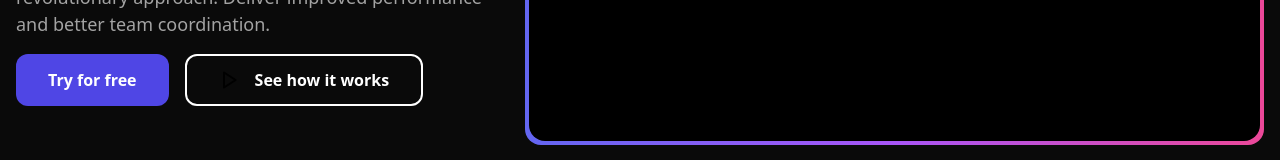
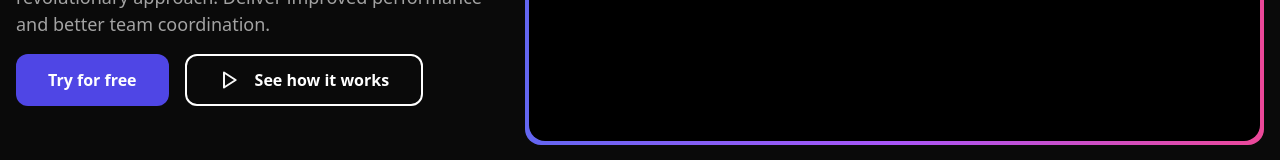
Before and after one commit to wickeddd3/mambo, a Next.js app: page / in a window 1280 px wide. Shown: the part 515-675 px from the top of the page. Built offline with nearby package versions, Linux system fonts and the light colour scheme.

Commit message:
add: playicon color

```diff
--- a/src/components/SectionHero.tsx
+++ b/src/components/SectionHero.tsx
@@ -23,7 +23,7 @@ export default function SectionHero() {
               Try for free
             </button>
             <button className="flex w-full items-center justify-center gap-4 rounded-xl border-2 border-white px-8 py-3 md:w-fit">
-              <PlayIcon size={20} absoluteStrokeWidth={true} />
+              <PlayIcon size={20} absoluteStrokeWidth={true} color="#f7f7f7" />
               <span className="text-sm font-bold text-white md:text-md">
                 See how it works
               </span>
```
